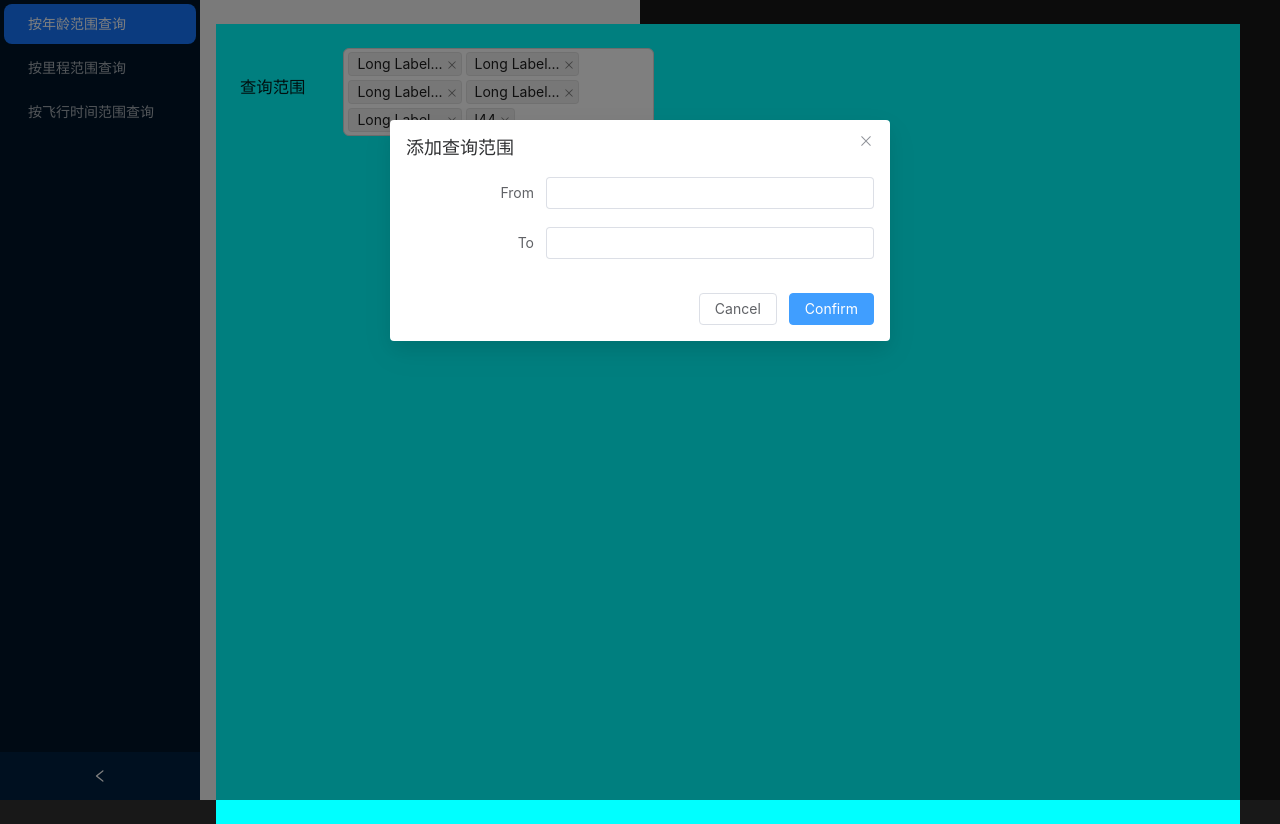
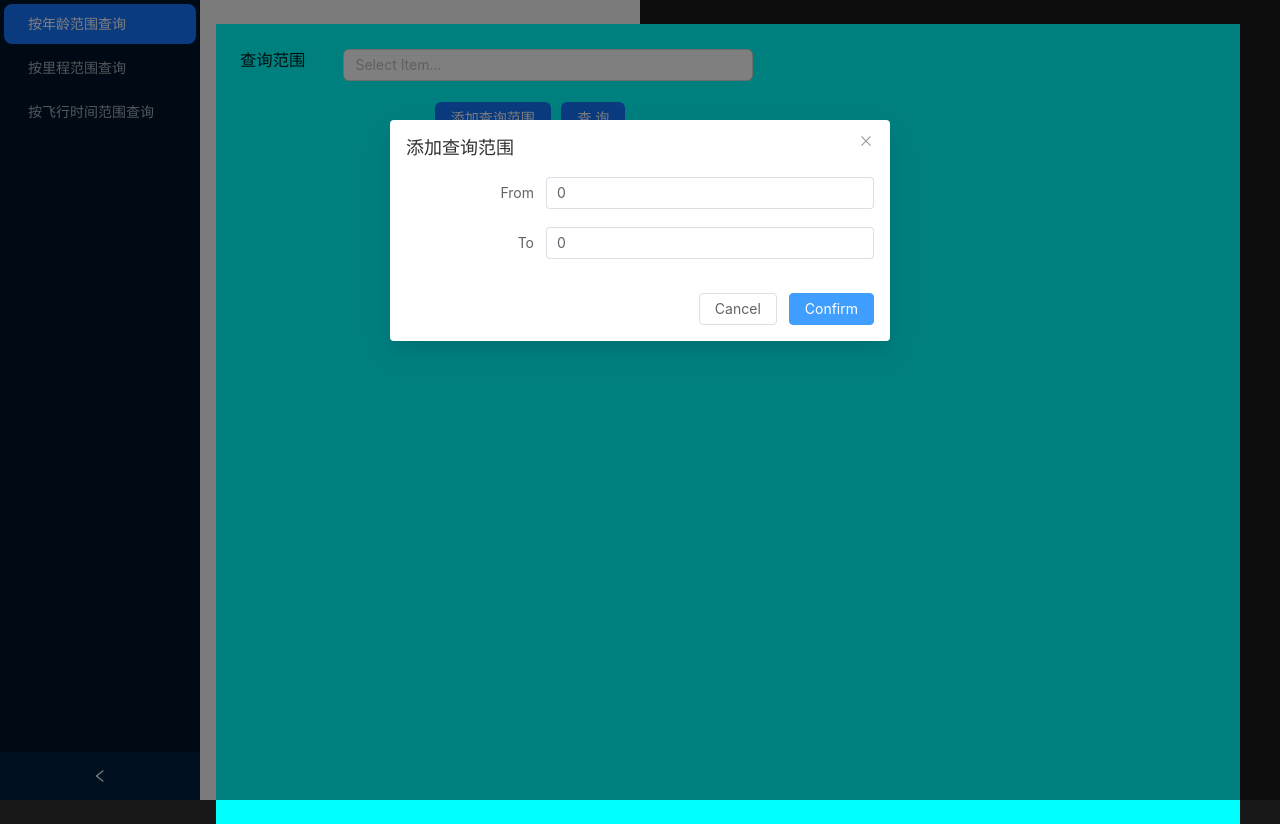
Before and after one commit to yangxiaobinhaoshuai/BJTU_M502034B_Springboot_CMS_Vue_frontend, a Vue app: page / in a window 1280 px wide. Both pictures are taken after a click on the button "添加查询范围". Built offline with nearby package versions, Linux system fonts and the light colour scheme.

Commit message:
Fix add range.

```diff
--- a/package.json
+++ b/package.json
@@ -15,6 +15,7 @@
   "dependencies": {
     "ant-design-vue": "4.x",
     "element-plus": "^2.8.0",
+    "lodash": "^4.17.21",
     "pinia": "^2.1.7",
     "vue": "^3.4.29",
     "vue-router": "^4.3.3"
--- a/src/App.vue
+++ b/src/App.vue
@@ -4,9 +4,21 @@ import type { SelectProps } from 'ant-design-vue'
 import { useHistoricalStore } from '@/stores/historical_range_store'
 import { useSelectedStore } from '@/stores/selected_range_store'
 import MyLogger from './log/MyLogger'
+import myLogger from './log/MyLogger'
 
+
+const onFinish = () => {
+}
 const historicalStore = useHistoricalStore()
 const selectedStore = useSelectedStore()
+
+selectedStore.$subscribe((mutation, state) => {
+  // myLogger.d(JSON.stringify(state.rangList))
+})
+// watch(selectedStore.$state, (newVal, oldVal) => {
+//   myLogger.d(JSON.stringify(selectedStore.displayList))
+//   myLogger.d('newVal: ', JSON.stringify(newVal.displayList), ' oldVal:', JSON.stringify(oldVal.displayList))
+// })
 
 
 const selectedKeys = ref<string[]>(['1'])
@@ -27,28 +39,41 @@ const formState = reactive<FormState>({
 
 //  Range Dialog
 const dialogFormVisible = ref(false)
-const dialogConfirmAction = () => {
-  MyLogger.d('Confirm range dialog.', JSON.stringify(form))
+const onQuerySubmit = () => {
+  myLogger.d('Submit query range.', JSON.stringify(selectedStore.rangList))
+}
+
+const onDialogConfirmAction = () => {
+  myLogger.d('Confirm range dialog.', JSON.stringify(select_range))
+  selectedStore.add({ type: select_range.type, from: select_range.from, to: select_range.to })
+  // historicalStore.add(select_range)
   dialogFormVisible.value = false
 }
 
 //  TODO
-const form = reactive({
-  name: '',
-  region: '',
-  date1: '',
-  date2: '',
-  delivery: false,
-  type: [],
-  resource: '',
-  desc: ''
+const select_range = reactive({
+  type: 0,
+  from: 0,
+  to: 0
 })
+
+const onDismiss = () => {
+  select_range.to = 0
+  select_range.from = 0
+  myLogger.d('Dismiss range.', JSON.stringify(select_range))
+}
+
+const onSelectionChange = (value, option) => {
+  myLogger.d('onSelectionChange,', value, ' option: ', option)
+}
 
 const formLabelWidth = '140px'
 
 //  SelectionView
 const maxTagTextLength = ref(10)
 const options = ref<SelectProps['options']>([])
+
+//  添加历史查询记录
 for (let i = 10; i < 36; i++) {
   const value = i.toString(36) + i
   options.value.push({
@@ -56,7 +81,6 @@ for (let i = 10; i < 36; i++) {
     value
   })
 }
-const value = ref(['a10', 'c12', 'h17', 'j19', 'k20', 'l44'])
 
 </script>
 
@@ -103,13 +127,18 @@ const value = ref(['a10', 'c12', 'h17', 'j19', 'k20', 'l44'])
             </h1>
 
             <a-select
-              v-model:value="value"
+              class="selectRange"
+              v-model:value="selectedStore.displayList"
               mode="multiple"
               style="width: 100%"
               placeholder="Select Item..."
               :max-tag-text-length="maxTagTextLength"
-              :options="options"
+              :options="historicalStore.displayList"
               :style="{marginLeft: '30px',marginRight:10,paddingRight:20}"
+              :onchange="onSelectionChange"
+              :deselect="()=>{ MyLogger.d(11212)}"
+              :select="()=>{ MyLogger.d(11212)}"
+              :search="()=>{ MyLogger.d(1122342312)}"
             ></a-select>
 
           </a-space>
@@ -123,7 +152,7 @@ const value = ref(['a10', 'c12', 'h17', 'j19', 'k20', 'l44'])
 
 
             <a-form-item :wrapper-col="{ offset: 8, span: 16 }">
-              <a-button type="primary" html-type="submit">查询</a-button>
+              <a-button type="primary" html-type="submit" @click="onQuerySubmit">查询</a-button>
             </a-form-item>
 
           </div>
@@ -140,15 +169,15 @@ const value = ref(['a10', 'c12', 'h17', 'j19', 'k20', 'l44'])
 
 
   <!--The Range Dialog-->
-  <el-dialog v-model="dialogFormVisible" title="添加查询范围" width="500">
-    <el-form :model="form">
+  <el-dialog v-model="dialogFormVisible" @close="onDismiss" title="添加查询范围" width="500">
+    <el-form :model="select_range">
 
       <el-form-item label="From" :label-width="formLabelWidth">
-        <el-input v-model="form.name" autocomplete="off" />
+        <el-input v-model="select_range.from" autocomplete="off" />
       </el-form-item>
 
       <el-form-item label="To" :label-width="formLabelWidth">
-        <el-input v-model="form.name" autocomplete="off" />
+        <el-input v-model="select_range.to" autocomplete="off" />
       </el-form-item>
 
 
@@ -156,7 +185,7 @@ const value = ref(['a10', 'c12', 'h17', 'j19', 'k20', 'l44'])
     <template #footer>
       <div class="dialog-footer">
         <el-button @click="dialogFormVisible = false">Cancel</el-button>
-        <el-button type="primary" @click="dialogConfirmAction">Confirm</el-button>
+        <el-button type="primary" @click="onDialogConfirmAction">Confirm</el-button>
       </div>
     </template>
   </el-dialog>
@@ -165,6 +194,10 @@ const value = ref(['a10', 'c12', 'h17', 'j19', 'k20', 'l44'])
 </template>
 
 <style>
+.selectRange {
+  min-width: 380px;
+}
+
 .titleSingleLine {
   white-space: nowrap;
 }
--- a/src/stores/historical_range_store.ts
+++ b/src/stores/historical_range_store.ts
@@ -4,6 +4,8 @@ import { defineStore } from 'pinia'
 export const useHistoricalStore = defineStore('historical_range_store', () => {
 
   const rangList = ref<Array<RangeData>>([])
+
+  const displayList = computed(() => rangList.value.map(range => range.from.toString() + '-' + range.to.toString()))
 
   function add(range: RangeData) {
     rangList.value.push(range)
@@ -17,5 +19,5 @@ export const useHistoricalStore = defineStore('historical_range_store', () => {
   }
 
 
-  return { rangList, add, remove }
+  return { rangList, displayList, add, remove }
 })
--- a/src/stores/selected_range_store.ts
+++ b/src/stores/selected_range_store.ts
@@ -1,11 +1,21 @@
-import { ref } from 'vue'
-import { defineStore } from 'pinia'
+import { computed, ref } from 'vue'
+import { defineStore, mapState } from 'pinia'
+import myLogger from '@/log/MyLogger'
+import _ from 'lodash'
 
 export const useSelectedStore = defineStore('selected_range_store', () => {
   const rangList = ref<Array<RangeData>>([])
 
+  const displayList = computed(() => rangList.value.map(range => range.from.toString() + '-' + range.to.toString()))
+
   function add(range: RangeData) {
-    rangList.value.push(range)
+    const contains = rangList.value.find(e => _.isEqual(e, range))
+    myLogger.d('selected_range_store.add range:', JSON.stringify(range), ' contains: ', contains)
+    if (!contains) {
+      rangList.value.push(range)
+    } else {
+      myLogger.d('Already add ', range)
+    }
   }
 
   function remove(range: RangeData) {
@@ -15,5 +25,5 @@ export const useSelectedStore = defineStore('selected_range_store', () => {
     }
   }
 
-  return { rangList, add, remove }
+  return { rangList, displayList, add, remove }
 })
```
Also changed, not shown: 2 other files (tests, documents, lock files or other folders).
